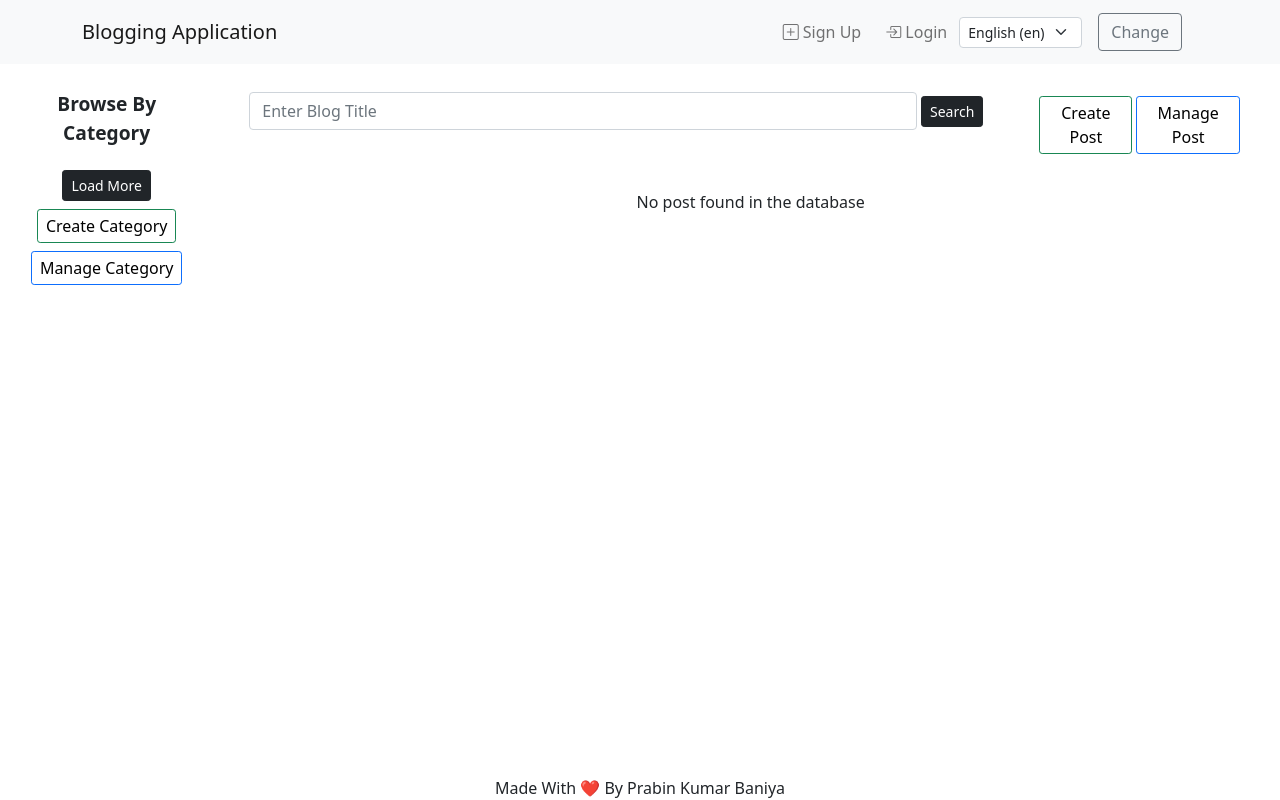
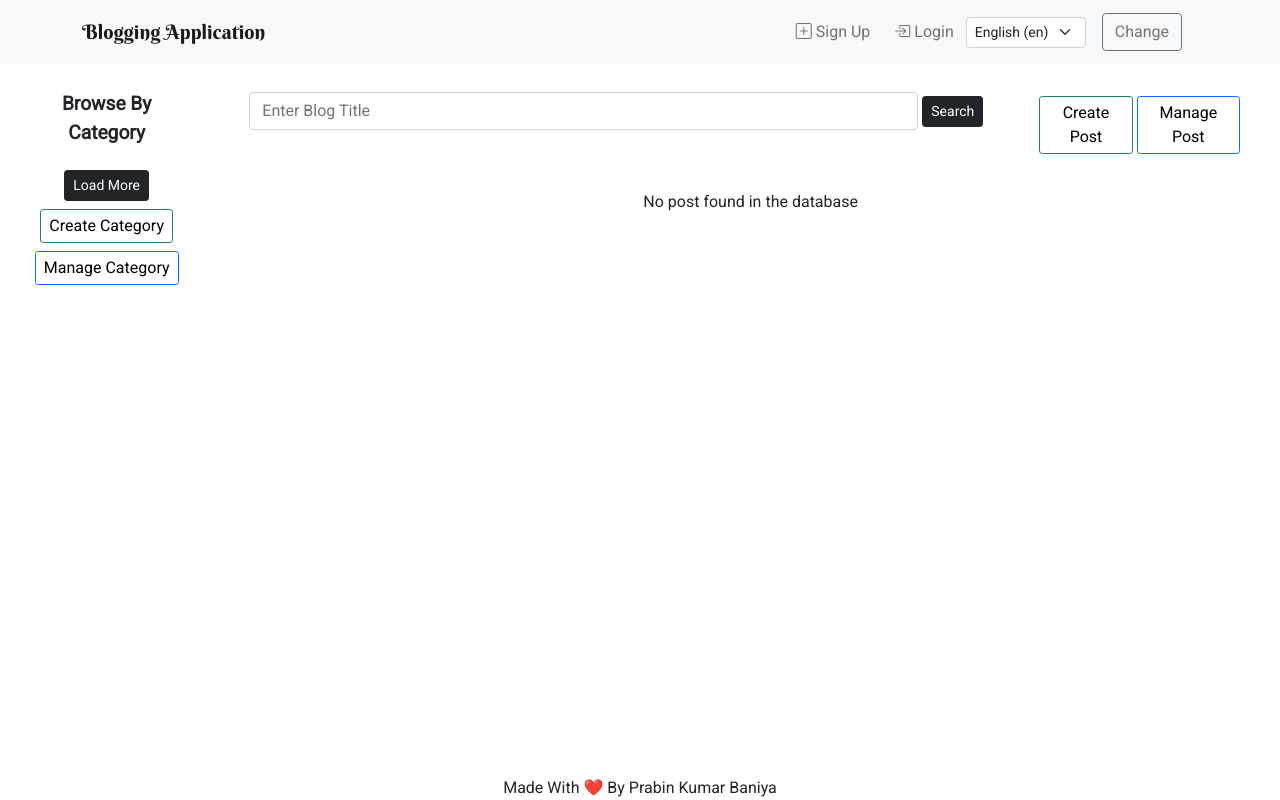
Before and after one commit to Prabin-Kumar-Baniya-NP/Multilingual-Blog-Application, a Django app: page / in a window 1280 px wide. Run offline with Django 3.2, Linux system fonts and the light colour scheme; data that the repository does not hold is empty; some libraries are stand-ins or nearby versions.

Commit message:
ui imprrovments

```diff
--- a/blog/post/templates/post/dashboard.html
+++ b/blog/post/templates/post/dashboard.html
@@ -48,7 +48,7 @@
         <div class="blog-container col-12 m-1 pt-3 pb-3">
             {% if page_obj %}
             <div class="blog-type-title fs-4 p-1 p-md-2">
-                <h5 class="text-center">Here is the Latest Blogs</h5>
+                <div class="section-title text-center">Here is the Latest Blogs</div>
             </div>
             <div class="blog-collections">
                 {% for post in page_obj %}
--- a/blog/static/css/styles.css
+++ b/blog/static/css/styles.css
@@ -1,3 +1,4 @@
+@import url('https://fonts.googleapis.com/css2?family=Berkshire+Swash&family=Pacifico&family=Roboto&display=swap');
 *,
 *::after,
 *::before {
@@ -32,7 +33,12 @@ body{
     position: relative;
     min-height: 100vh;
     font-size: 100%;
+    font-family: 'Roboto', sans-serif;
   }
+/* Navbar */
+.navbar-brand{
+  font-family: 'Berkshire Swash', cursive;
+}
 /* Dashboard Category - Section */
 .section-title{
     font-size: 1.2rem;
```
